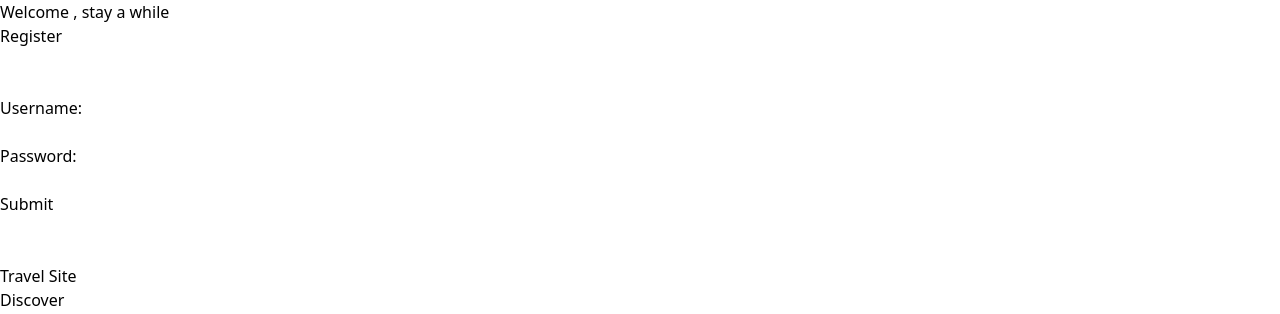
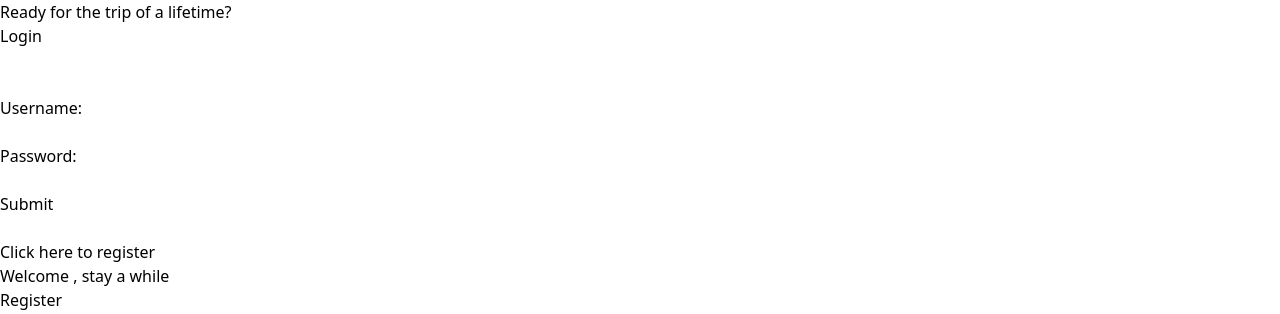
Before and after one commit to jaylenberrien/travel-site2, a React (Vite) app in the folder client/: page / in a window 1280 px wide. Shown: the top 314 px of the page. Built offline with nearby package versions, Linux system fonts and the light colour scheme.

Commit message:
added login  functionality to page you are also now also redirected to a different page after you login

```diff
--- a/client/src/App.jsx
+++ b/client/src/App.jsx
@@ -14,7 +14,7 @@ function App() {
   return (
     <>
       {/* <Route path='/login' element={<Login/>}/> */}
-      {/* <Login/> */}
+      <Login/>
       <Register/>
       <Routes>
 
--- a/client/src/pages/Login.jsx
+++ b/client/src/pages/Login.jsx
@@ -7,7 +7,7 @@ import { useLogin } from '../hooks/useLogin'
 export default function Login () {
 
   const navigate = useNavigate()
-  const [user, setUser] = useState('')
+  const [username, setUser] = useState('')
   const [password, setPassword] = useState('')
   const {login, error, isLoading} = useLogin()
 
@@ -21,18 +21,11 @@ export default function Login () {
   }
 
   const handleSubmit = async (e) =>{
-    // const userName = userDisplay
+
     e.preventDefault();
-    try{
-      const response = await axios.post('http://localhost:5000/auth/login',{
-        username: user,
-        password: password
-      })
-    }
-    catch(error){
-      // console.log(error)
-    }
-    navigate('/')
+    await login(username,password)
+    console.log(error)
+    navigate('/account')
   }
 
   return (
@@ -45,13 +38,14 @@ export default function Login () {
               <h2 className='text-center'>Login</h2>
               <br /><br />
               <form onSubmit={handleSubmit} className='text-center'>
-                  Username: <input type='text' value={user} onChange={(e) => handleChange(e.target.value)} className=''/>
+                  Username: <input type='text' value={username} onChange={(e) => handleChange(e.target.value)} className=''/>
                   <br /><br />
                   Password: <input type='password' value={password} onChange={handlePasswordChange} className=''/>
                   <br /><br />
-                  <input type='submit' value='Submit' className='text-white bg-gray-500'/>
+                  <input disabled={isLoading} type='submit' value='Submit' className='text-white bg-gray-500'/>
               </form>
               <br />
+              {error && <div className='error'>{error}</div>}
               <a href='' className='underline decoration-solid text-sm'>Click here to register</a>
           </div>
       </div>
```
